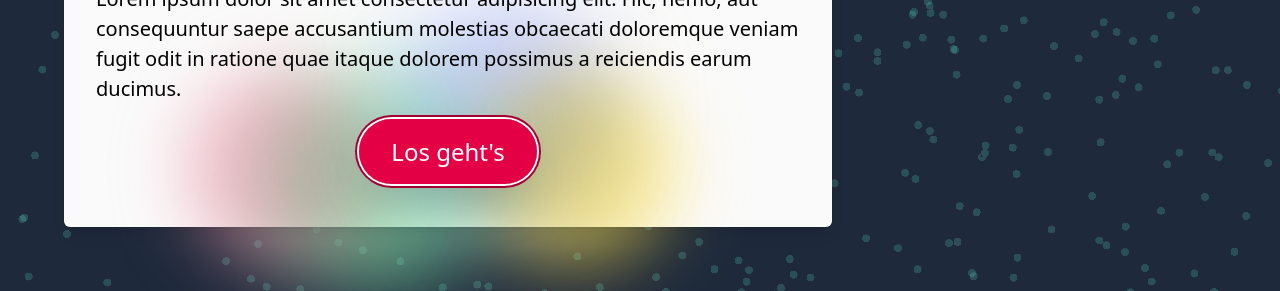
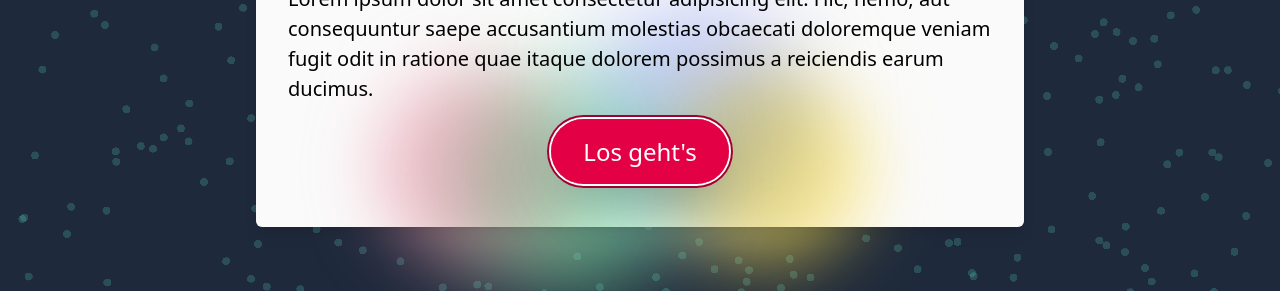
Before and after one commit to vovinhd/cy-arcade-editon, a Svelte app: page / in a window 1280 px wide. Shown: the part 509-800 px from the top of the page. Built offline with nearby package versions, Linux system fonts and the light colour scheme; some packages are replaced by stand-ins of ours; no server answers; animation ran at ten frames a second; what @heroiclabs/nakama-js would draw is missing.

Commit message:
fix alignment of herp

```diff
--- a/src/app.css
+++ b/src/app.css
@@ -9,7 +9,7 @@
 }
 @layer components {
     .hero {
-        @apply absolute max-w-[768px]
+        @apply absolute max-w-[768px] mx-auto
     }
 
     .heading {
```
